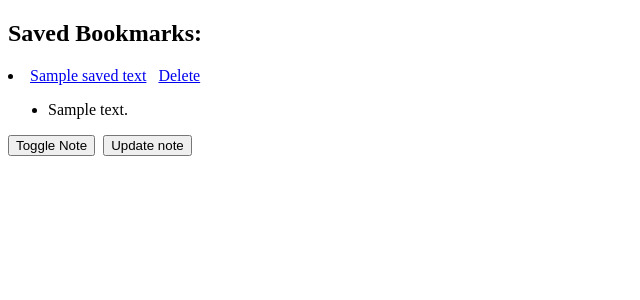
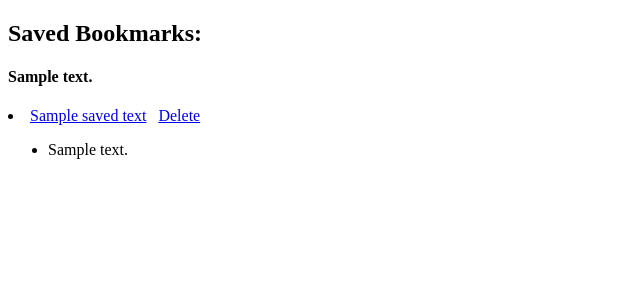
Before and after one commit to duggalr/discover-web, a Flask app: template server_app/templates/home.html in a window 1280 px wide. Shown: the top 300 px of the page, without its empty margins (0-640 px from the left). Run offline with Flask 2, Linux system fonts and the light colour scheme; the template is opened without the code that fills it: most values are stand-ins (such as "Sample title", 1, 10 or a date in 2020).

Commit message:
refactoring

```diff
--- a/server_app/server.py
+++ b/server_app/server.py
@@ -58,7 +58,7 @@ def save_text():
 
 @app.route('/', methods=["GET", "POST"])
 def home():
-  sql_str = 'select * from savedText'
+  sql_str = 'select * from savedUrl order by created_date desc'
   cur = g.db.execute(sql_str)
   rv = cur.fetchall()
 
@@ -71,24 +71,24 @@ def home():
     # li = di[val['hostname']]
     # creating text fragment version (note: works only on chrome)
     url = val['url']
-    selected_text = val['selected_text']
-    created_date = val['created_date']
+
+    saved_text_id = val['saved_text_id']
+    sql_str = "select saved_text, created_date from savedText where id=? order by created_date desc"
+    cur = g.db.execute(sql_str, (saved_text_id,))
+    rv = cur.fetchall()
+    if len(rv) > 0:
+      selected_text = rv[0][0]
+      created_date = rv[0][1]
+    else:
+      selected_text = ''
+      created_date = ''
 
     first_sentence = selected_text.split('. ')[0]  # obviously not 'bulletproof'; will adjust as errors come about
     url = url + '#:~:text=' + first_sentence
 
-    saved_text_id = val['id']
-    sql_str = "select * from savedNote where note_id=?"
-    cur = g.db.execute(sql_str, (saved_text_id,))
-    rv = cur.fetchall()
+    li.append({'id': val['id'], 'hostname': val['hostname'], 'title': val['title'], 'url': url, 'selected_text': selected_text, 'created_date': created_date})
 
-    notesRV = None
-    if len(rv) > 0:
-      print('notesRV:', rv)
-      notesRV = rv
-    li.append({'id': val['id'], 'hostname': val['hostname'], 'title': val['title'], 'url': url, 'selected_text': selected_text, 'notes': notesRV, 'created_date': created_date})
-
-  li = sorted(li, key=lambda k: k['created_date'], reverse=True)
+  # li = sorted(li, key=lambda k: k['created_date'], reverse=True)
   final_di = {}
   for dict in li:
     hostname = dict['hostname']
@@ -99,36 +99,14 @@ def home():
     else:
       final_di[hostname] = [dict]
 
-  sql_str = 'select * from toRead'
-  cur = g.db.execute(sql_str)
-  to_read_rv = cur.fetchall()
-
-  if request.method == "POST":
-    if 'update_note' in request.form:
-      note = request.form['update_note']
-      note_id = request.form['update_note_id']
-      sql_str = 'update savedNote set text=?, where note_id=?'
-      g.db.execute(sql_str, (note, note_id))
-      g.db.commit()
-      print('note updated:', note_id)
-      return redirect(url_for('home'))
-
-    else:
-      note = request.form['create_note']
-      note_id = request.form['create_note_id']
-      sql_str = 'insert into savedNote(note_id, text) values (?, ?, ?)'
-      g.db.execute(sql_str, (note_id, note))
-      g.db.commit()
-      print('note saved:', note_id)
-      return redirect(url_for('home'))
-
-  return render_template('home.html', savedText=final_di, toRead=to_read_rv)
+  return render_template('home.html', savedText=final_di)
 
 @app.route('/delete_snippet/<int:post_id>', methods=["GET"])
 def delete_snippet(post_id):
   g.db.execute('delete from savedText where id = ?' , (post_id,) )
   g.db.commit()
   return redirect(url_for('home'))
+
 
 
 
@@ -140,61 +118,7 @@ if __name__ == '__main__':
 # flask run -h localhost -p 8000
 
 
-# TODO: design of database; # this will constantly change as we build out more features, etc.
-
-# link, publish_date, title, cleaned_text
-# create table domainFollow(id INTEGER PRIMARY KEY AUTOINCREMENT, url TEXT)
-# create table article(id INTEGER PRIMARY KEY AUTOINCREMENT, url TEXT, date_published REAL, title TEXT, cleaned_text TEXT, FOREIGN KEY(url) REFERENCES domainFollow(url))
-# create table toRead(id INTEGER PRIMARY KEY AUTOINCREMENT, text TEXT)
-# # alter table savedText add created_date real;
-# CREATE TABLE savedText( id INTEGER PRIMARY KEY AUTOINCREMENT, url TEXT, hostname TEXT, title TEXT, selected_text TEXT);
-# CREATE TABLE savedNote( id INTEGER PRIMARY KEY AUTOINCREMENT, note_id INTEGER, text TEXT, FOREIGN KEY(note_id) REFERENCES savedText(note_id));
-
-#  sql_str = 'select * from savedText'
-#   cur = g.db.execute(sql_str)
-#   rv = cur.fetchall()
-#   for val in rv:
-#     created_date = time.time()
-#     sql_str = 'update savedText set created_date=? where id=?'
-#     g.db.execute(sql_str, (created_date, val['id'], ))
-#     g.db.commit()
-
-
-
-# CREATE TABLE url( id INTEGER PRIMARY KEY AUTOINCREMENT, url_id INTEGER, title TEXT, url TEXT);
-# CREATE TABLE visitDetail( id INTEGER PRIMARY KEY AUTOINCREMENT, url_id INTEGER, visit_id INTEGER, referrer_visit_id INTEGER, visitTime REAL, transition_type TEXT, FOREIGN KEY(url_id) REFERENCES url(url_id) );
-# CREATE TABLE bookmark( id INTEGER PRIMARY KEY AUTOINCREMENT, url_id INTEGER, date_added REAL, FOREIGN KEY(url_id) REFERENCES url(url_id));
-# CREATE TABLE history(id INTEGER PRIMARY KEY AUTOINCREMENT, url_id INTEGER, last_visit_time INTEGER, visit_count INTEGER, FOREIGN KEY(url_id) REFERENCES url(url_id));
-
-# {'urlID': '7533', 'url': 'https://developer.mozilla.org/en-US/docs/Web/JavaScript/Reference/Statements/async_function', 'title': 'async function - JavaScript | MDN', 'visitcount':
-#  2, 'lastVisitedTime': 1617154081598.154, 'visitDetails': [{'id': '7533', 'referringVisitId': '0', 'transition': 'link', 'visitId': '14179', 'visitTime': 1617154080879.8298}, {'id
-# ': '7533', 'referringVisitId': '0', 'transition': 'link', 'visitId': '14180', 'visitTime': 1617154081598.154}, {'id': '7533', 'referringVisitId': '0', 'transition': 'link', 'visit
-# Id': '14252', 'visitTime': 1617191025961.333}, {'id': '7533', 'referringVisitId': '0', 'transition': 'link', 'visitId': '14253', 'visitTime': 1617191026295.164}]}
-
-# def check_url_duplicate(url_id):
-#   sql_str = 'select exists(select 1 from url where url_id= ? )'
-#   cur = g.db.execute(sql_str, (url_id))
-#   rv = cur.fetchall()
-#   print(rv)
-
-# def save_url(di):
-#   url_id = di['urlID']
-#   check_url_duplicate(url_id)
-#   # url = di['url']
-#   # url_title = di['title']
-#   # sql_str = 'insert into url (url_id, url, url_title) values (?, ?, ?)'
-#   # g.db.execute(sql_str, (url_id,url,url_title))
-#   # g.db.commit()
-
-# @app.route('/save_history', methods=["POST"])
-# def save_history(request):
-#   print('Hist', request.json)
-#   save_url(request.json)
-
-#   # url_id = request.json['urlID']
-#   # url = request.json['url']
-#   # url_title = request.json['title']
-#   # visit_count = request.json['visitcount']
-#   # last_visited_time = request.json['lastVisitedTime']
-#   # visit_details = request.json['visitDetails']
-#   return jsonify({'success': 'success'})
+# TODO:
+  # Add a category form
+    # create new category or choose from existing to add this snippet into
+  # def create_category
--- a/server_app/templates/home.html
+++ b/server_app/templates/home.html
@@ -7,54 +7,21 @@
 
     <h2>Saved Bookmarks:</h2>
 
-    <!-- <ul>
-
-      {% for k in savedText %}
-        - {{ k }}
-        <br/>
-      {% endfor %}
-
-    </ul> -->
-
     {% for k in savedText %}
+      <h4>{{ k }}</h4>
       {% for d in savedText[k] %}
         <li>
           <a href='{{ d.url }}'>{{ d.title }}</a>&nbsp;&nbsp;&nbsp;<a href="/delete_snippet/{{ d.id }}">Delete</a>
+
           <ul>
             <li><p>{{ d.selected_text }}</p></li>
           </ul>
-          {% if d.notes is not none %}
-            <button id='show-note' onclick="toggleNote('bookmark_note_{{ d.id }}')">Toggle Note</button>
-            <div id='bookmark_note_{{ d.id }}' style='display: none;'>
-                {{ d.notes.1.text }}
-            </div>
-            &nbsp;<button onclick="displayForm('{{d.id}}')">Update note</button>
-            <form id="{{ d.id }}" method='POST' name='update_note'>
-              <label for="update_note">Add a note:</label><br>
-              <textarea id="update_note" name="update_note" rows="4" cols="50">{{ d.notes.1.text }}</textarea>
-              <input type="hidden" id="update_note_id" name="update_note_id" value="{{ d.id }}">
-              <input type="submit" value="Submit">
-            </form>
-          {% else %}
-            &nbsp;<button onclick="displayForm('{{d.id}}')">Add a note</button>
-            <form id="{{ d.id }}" method='POST' name='create_note'>
-              <label for="create_note">Add a note:</label><br>
-              <textarea id="create_note" name="create_note" rows="4" cols="50"></textarea>
-              <input type="hidden" id="create_note_id" name="create_note_id" value="{{ d.id }}">
-              <input type="submit" value="Submit">
-            </form>
-          {% endif %}
 
         </li>
-        <br/>
 
-        {% endfor %}
       {% endfor %}
+    {% endfor %}
 
-      <!-- <h4>To Read:</h4>
-      {% for val in toRead %}
-        <li>{{val.text}}</li>
-      {% endfor %} -->
 
     <script>
 
```
